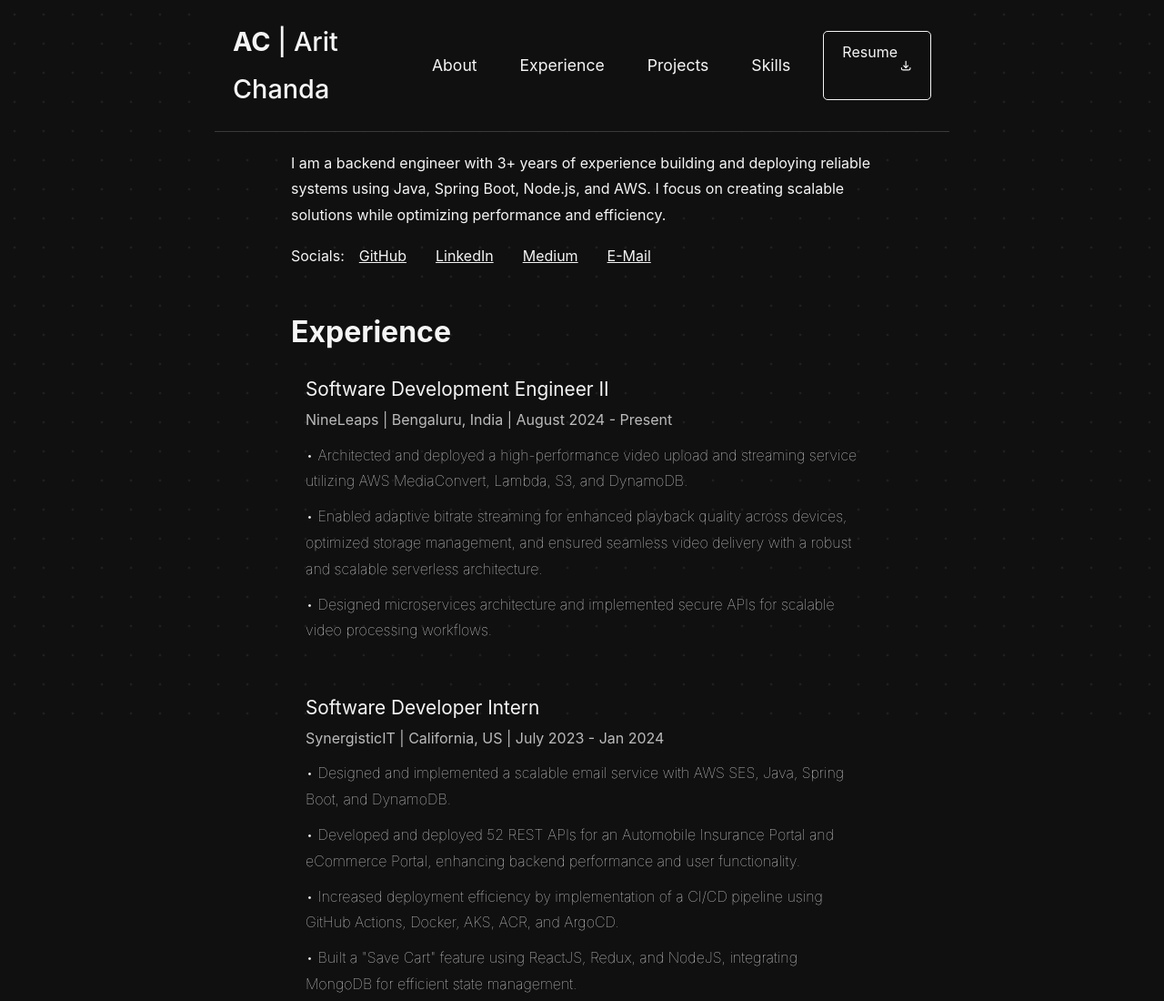
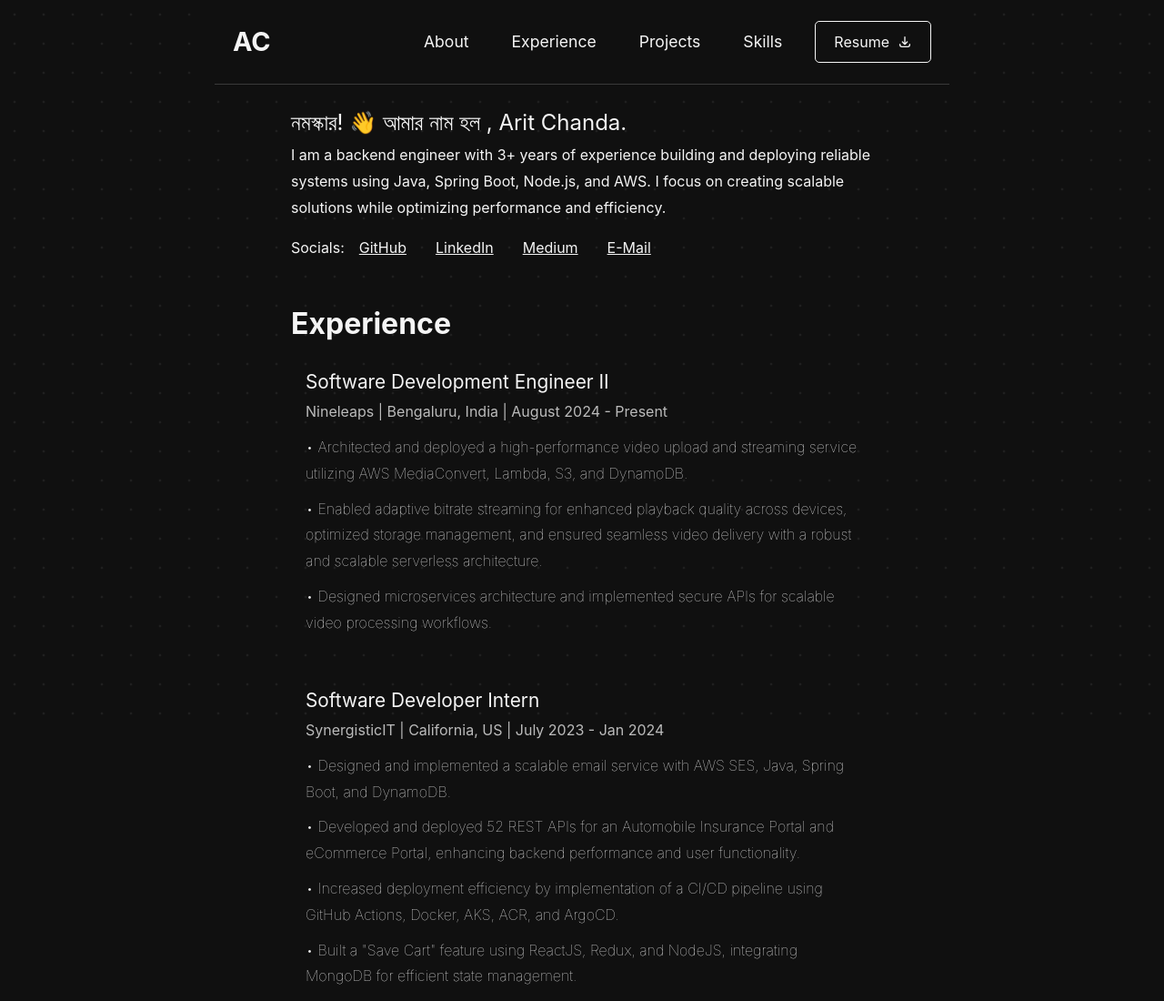
Before and after one commit to aritC/aritC.github.io, a plain HTML site: page index.html in a window 1280 px wide. Shown: the top 1100 px of the page at 91% size. Drawn offline with Linux system fonts and the light colour scheme.

Commit message:
added salutation

```diff
--- a/index.css
+++ b/index.css
@@ -45,6 +45,9 @@ nav a {
 nav a:hover {
   background-color: #1a1a1a;
   border: 1px solid #777;
+}
+#dynamic-greeting {
+  font-size: 1.5rem;
 }
 .cta-button {
   background-color: transparent;
--- a/index.html
+++ b/index.html
@@ -9,10 +9,11 @@
       rel="https://fonts.googleapis.com/css2?family=Inter:wght@400;500;800;700;900&display=swap"
     />
     <link rel="stylesheet" href="index.css" />
+    <script src="index.js" defer></script>
   </head>
   <body>
     <header>
-      <h1><strong>AC</strong> | Arit Chanda</h1>
+      <h1><strong>AC</strong></h1>
       <nav>
         <a href="#about">About</a>
         <a href="#experience">Experience</a>
@@ -43,6 +44,7 @@
     <div class="container">
       <section id="about" class="section">
         <p>
+          <span id="dynamic-greeting"></span><br/>
           I am a backend engineer with 3+ years of experience building and
           deploying reliable systems using Java, Spring Boot, Node.js, and AWS.
           I focus on creating scalable solutions while optimizing performance
@@ -63,7 +65,7 @@
         <h2>Experience</h2>
         <div class="sub-section">
           <h3>Software Development Engineer II</h3>
-          <span>NineLeaps | Bengaluru, India | August 2024 - Present</span>
+          <span>Nineleaps | Bengaluru, India | August 2024 - Present</span>
           <p>
             •	Architected and deployed a high-performance video upload and streaming service utilizing AWS MediaConvert, Lambda, S3, and DynamoDB.
           </p>
--- /dev/null
+++ b/index.js
@@ -0,0 +1,32 @@
+const greetings = [
+  "Hi! 👋 My name is",
+  "नमस्ते! 👋 मेरा नाम है",
+  "নমস্কার! 👋 আমার নাম হল",
+  "வணக்கம்! 👋 என் பெயர்",
+  "నమస్తే! 👋 నా పేరు",
+  "ಹಲೋ! 👋 ನನ್ನ ಹೆಸರು",
+  "ਸਤ ਸ੍ਰੀ ਅਕਾਲ! 👋 ਮੇਰਾ ਨਾਮ ਹੈ",
+  "Bonjour! 👋 Je m'appelle",
+  "Hola! 👋 Mi nombre es",
+  "Hallo! 👋 Mein Name ist",
+  "Ciao! 👋 Mi chiamo",
+  "你好! 👋 我的名字是",
+  "こんにちは! 👋 私の名前は",
+  "안녕하세요! 👋 제 이름은",
+  "Привет! 👋 Меня зовут",
+];
+
+function updateGreeting() {
+  const greetingElement = document.getElementById("dynamic-greeting");
+  greetingElement.textContent = greetings[0] + " , Arit Chanda.";
+  let index = 1;
+
+  setInterval(() => {
+    greetingElement.textContent = greetings[index] + " , Arit Chanda.";
+    index = (index + 1) % greetings.length;
+  }, 2000);
+}
+
+document.addEventListener("DOMContentLoaded", () => {
+  updateGreeting();
+});
```
